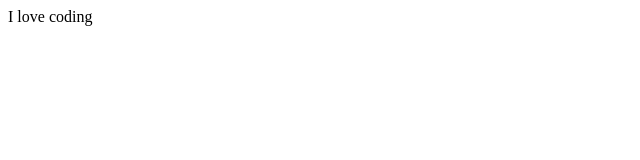
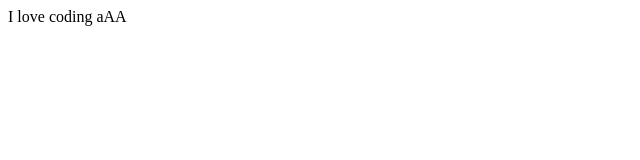
Before and after one commit to myfavoretgameis/DemoWebApp, a plain HTML site: page coding.html in a window 1280 px wide. Shown: the full height of the page, 0-640 px from the left. Drawn offline with Linux system fonts and the light colour scheme.

Commit message:
Update coding.html

```diff
--- a/coding.html
+++ b/coding.html
@@ -6,6 +6,6 @@
     <title>Document</title>
 </head>
 <body>
-    I love coding
+    I love coding aAA
 </body>
 </html>
```
